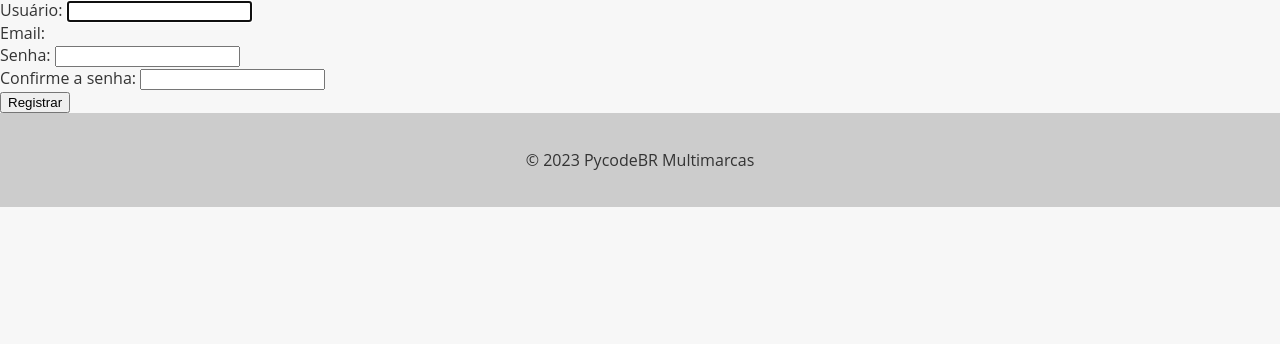
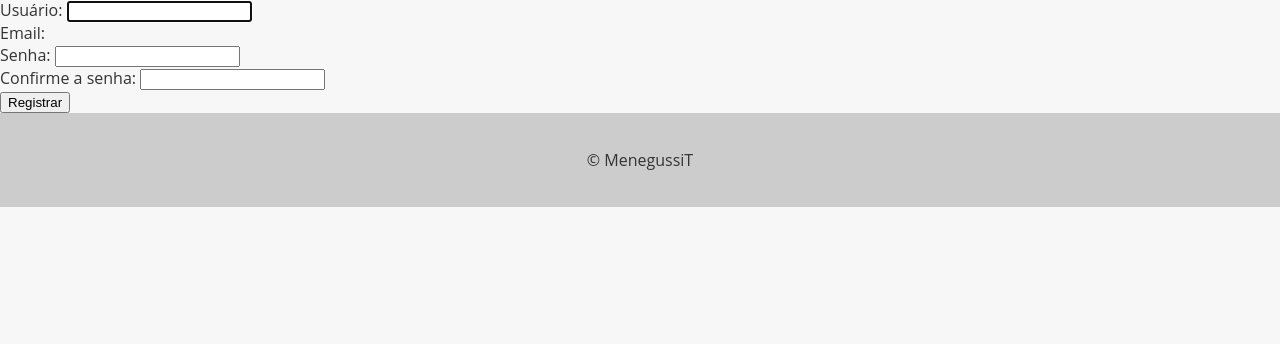
Before and after one commit to MenegussiT/Ecommerce_CarsSale, a Django app: page /register/ in a window 1280 px wide. Shown: the part 124-468 px from the top of the page. Run offline with Django 5.2, Linux system fonts and the light colour scheme.

Commit message:
Alterando a copy do projeto.

```diff
--- a/app/templates/base.html
+++ b/app/templates/base.html
@@ -96,7 +96,7 @@
   </main>
 
   <footer>
-    <p>&copy; 2023 PycodeBR Multimarcas</p>
+    <p>&copy; MenegussiT</p>
   </footer>
 </body>
 </html>
```
